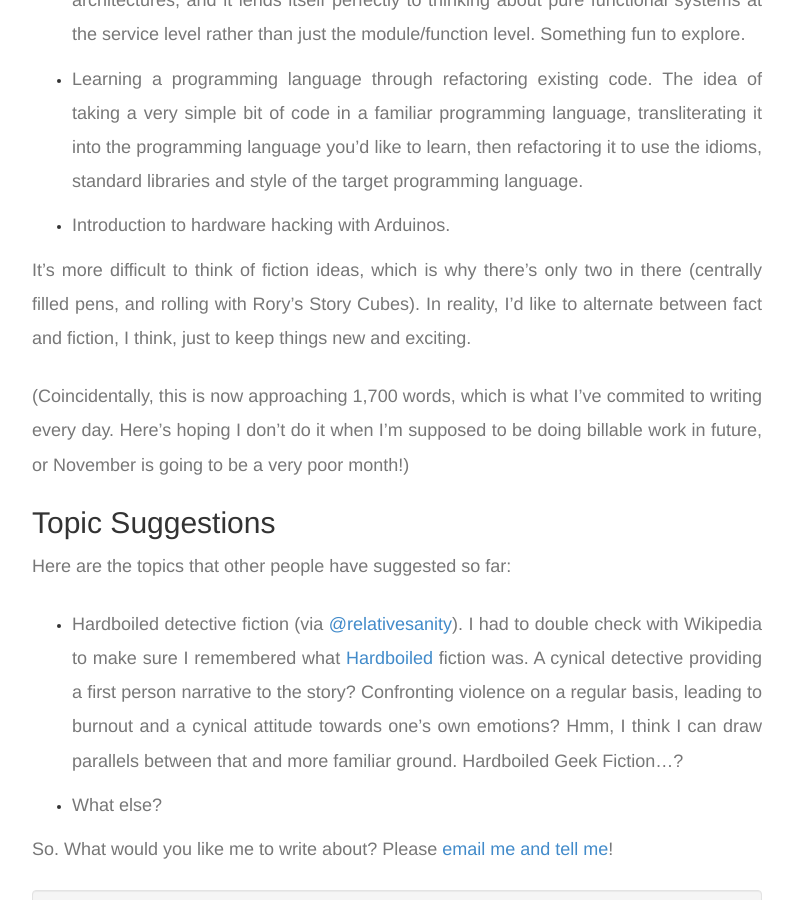
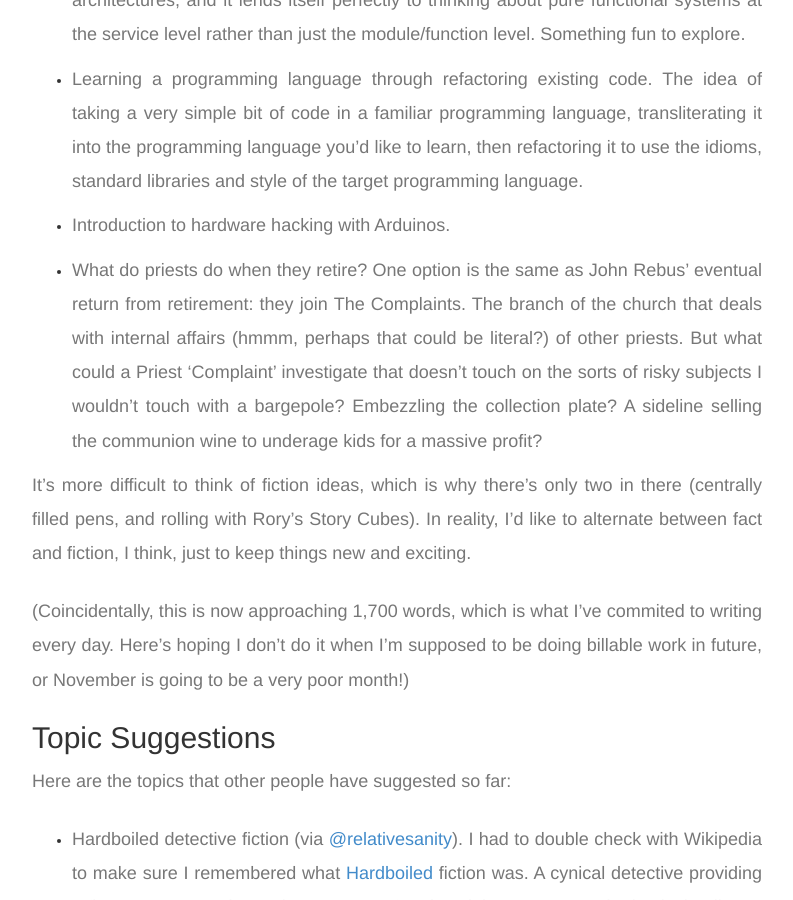
Before and after one commit to mathie/nanowrimo, a Jekyll site: the page built from _posts/2013-10-31-planning.markdown, in a window 1280 px wide and 900 px high, scrolled down 4755 px. Shown: the whole window, without its empty margins (243-1036 px from the left). Built offline with Jekyll 4.4.1, drawn with Linux system fonts in a browser that asks for light colours; some of the changed text lies outside the part shown.

Commit message:
I just found my retired priest story idea. :)

```diff
--- a/_posts/2013-10-31-planning.markdown
+++ b/_posts/2013-10-31-planning.markdown
@@ -180,6 +180,14 @@ my todo list for a while:
 
 * Introduction to hardware hacking with Arduinos.
 
+* What do priests do when they retire? One option is the same as John Rebus'
+  eventual return from retirement: they join The Complaints. The branch of the
+  church that deals with internal affairs (hmmm, perhaps that could be
+  literal?) of other priests. But what could a Priest 'Complaint' investigate
+  that doesn't touch on the sorts of risky subjects I wouldn't touch with a
+  bargepole? Embezzling the collection plate? A sideline selling the communion
+  wine to underage kids for a massive profit?
+
 It's more difficult to think of fiction ideas, which is why there's only two in
 there (centrally filled pens, and rolling with Rory's Story Cubes). In reality,
 I'd like to alternate between fact and fiction, I think, just to keep things
```
